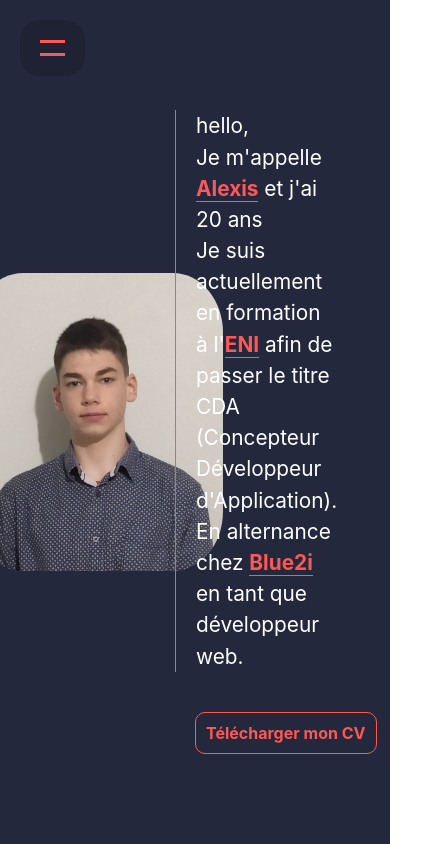
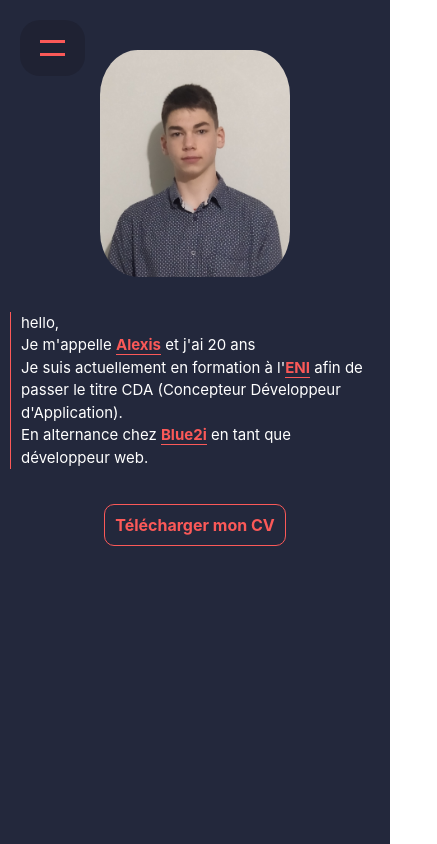
Before and after one commit to NorlaXx/portfolio, a React (Create React App) app: page / in a window 390 px wide. Shown: the top 844 px of the page, 437 px wide, since content can reach past the window. Built offline with nearby package versions, Linux system fonts and the light colour scheme.

Commit message:
responsive mobile pour partie about

```diff
--- a/src/assets/styles/about.scss
+++ b/src/assets/styles/about.scss
@@ -6,14 +6,24 @@
     align-items: center;
     box-sizing: border-box;
     background: $background-color_2;
+    @media (max-width: $mobile) {
+        flex-direction: column;
+        padding-top: 50px;
+    }
     .profile-picture {
         width: 50%;
         display: flex;
         justify-content: center;
+        @media (max-width: $mobile) {
+            width: 100%;
+        }
         img {
             width: 250px;
             height: auto;
             border-radius: 20%;
+            @media (max-width: $mobile) {
+                width: 190px;
+            }
         }
     }
     .profile-presentation {
@@ -23,7 +33,12 @@
         flex-direction: column;
         align-items: flex-start;
         justify-content: center;
-
+        @media (max-width: $mobile) {
+            width: 100%;
+            align-items: center;
+            height: unset;
+            margin-top: 20px;
+        }
         p {
             padding: 0 100px 0 20px;
             margin-left: -20px;
@@ -38,6 +53,11 @@
                 font-weight: bold;
                 border-bottom: 1px solid $primary-color;
             }
+            @media (max-width: $mobile) {
+                padding: 0 10px;
+                margin-left: 10px;
+                font-size: 15px;
+            }
         }
         .cv {
             margin-top: 20px;
```
